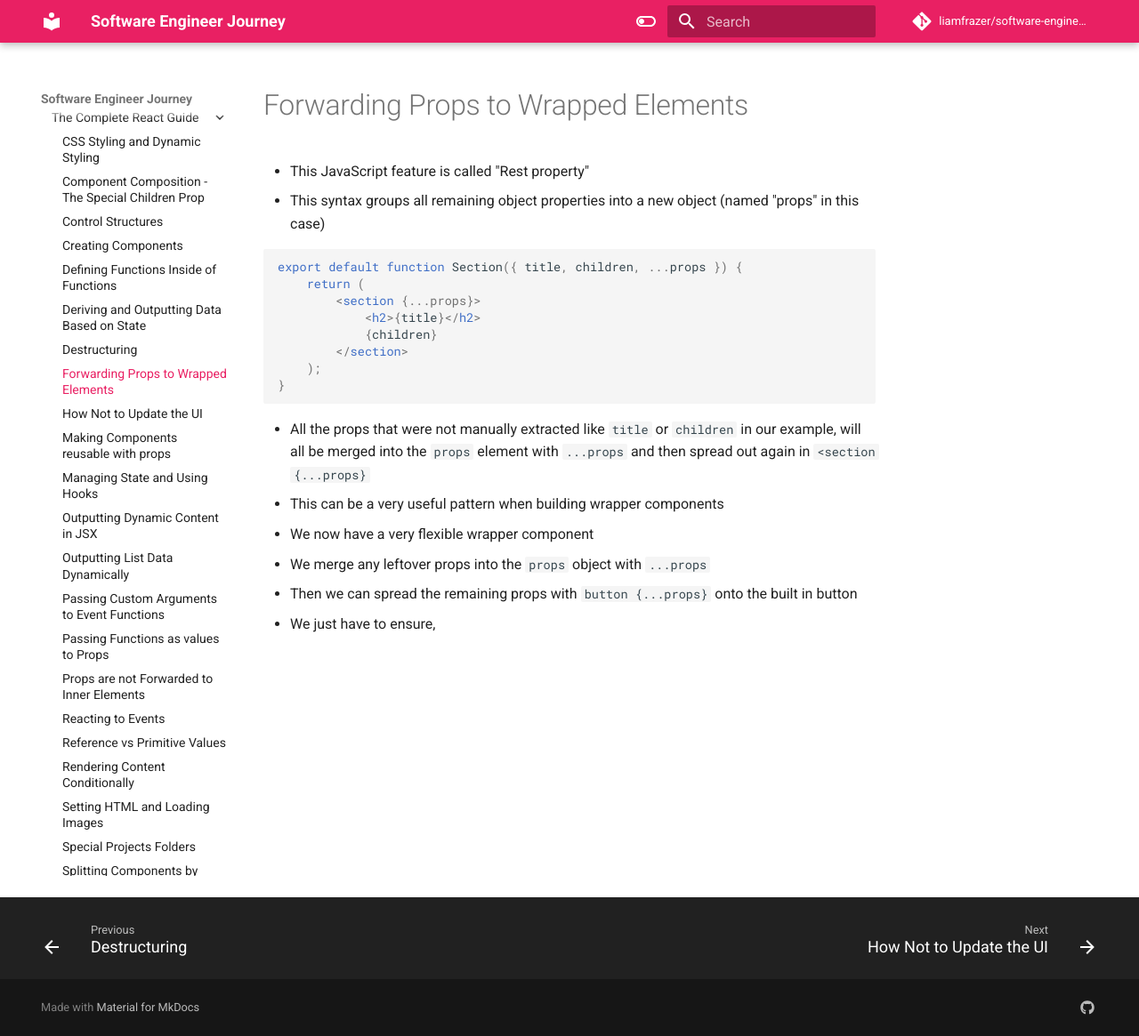
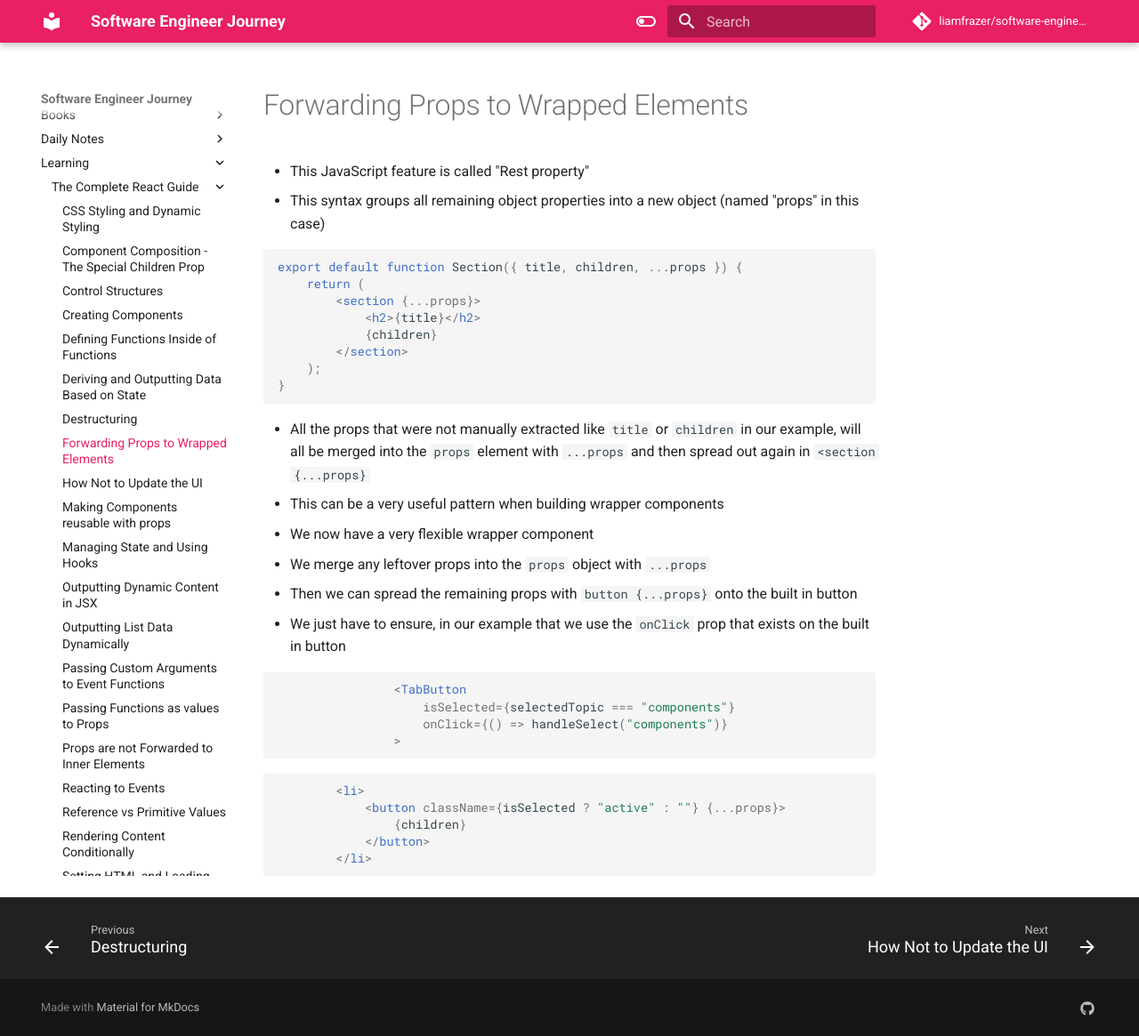
Before and after one commit to liamfrazer/software-engineer-journey, an MkDocs documentation site: the page built from docs/Learning/The Complete React Guide/Forwarding Props to Wrapped Elements.md, in a window 1280 px wide and 1165 px high. Shown: the whole window at 89% size. Built offline with MkDocs 1.6.1 and Material for MkDocs 9.7.7, drawn with Linux system fonts in a browser that asks for light colours; comment, search, counter and statistics services are not loaded.

Commit message:
vault backup: 2023-12-21 15:58:08

````diff
--- a/docs/Learning/The Complete React Guide/Forwarding Props to Wrapped Elements.md
+++ b/docs/Learning/The Complete React Guide/Forwarding Props to Wrapped Elements.md
@@ -28,4 +28,18 @@
 
 * We merge any leftover props into the `props` object with `...props`
 * Then we can spread the remaining props with `button {...props}` onto the built in button
-* We just have to ensure,
+* We just have to ensure, in our example that we use the `onClick` prop that exists on the built in button
+
+```jsx
+				<TabButton
+					isSelected={selectedTopic === "components"}
+					onClick={() => handleSelect("components")}
+				>
+```
+```jsx
+		<li>
+			<button className={isSelected ? "active" : ""} {...props}>
+				{children}
+			</button>
+		</li>
+```
````
